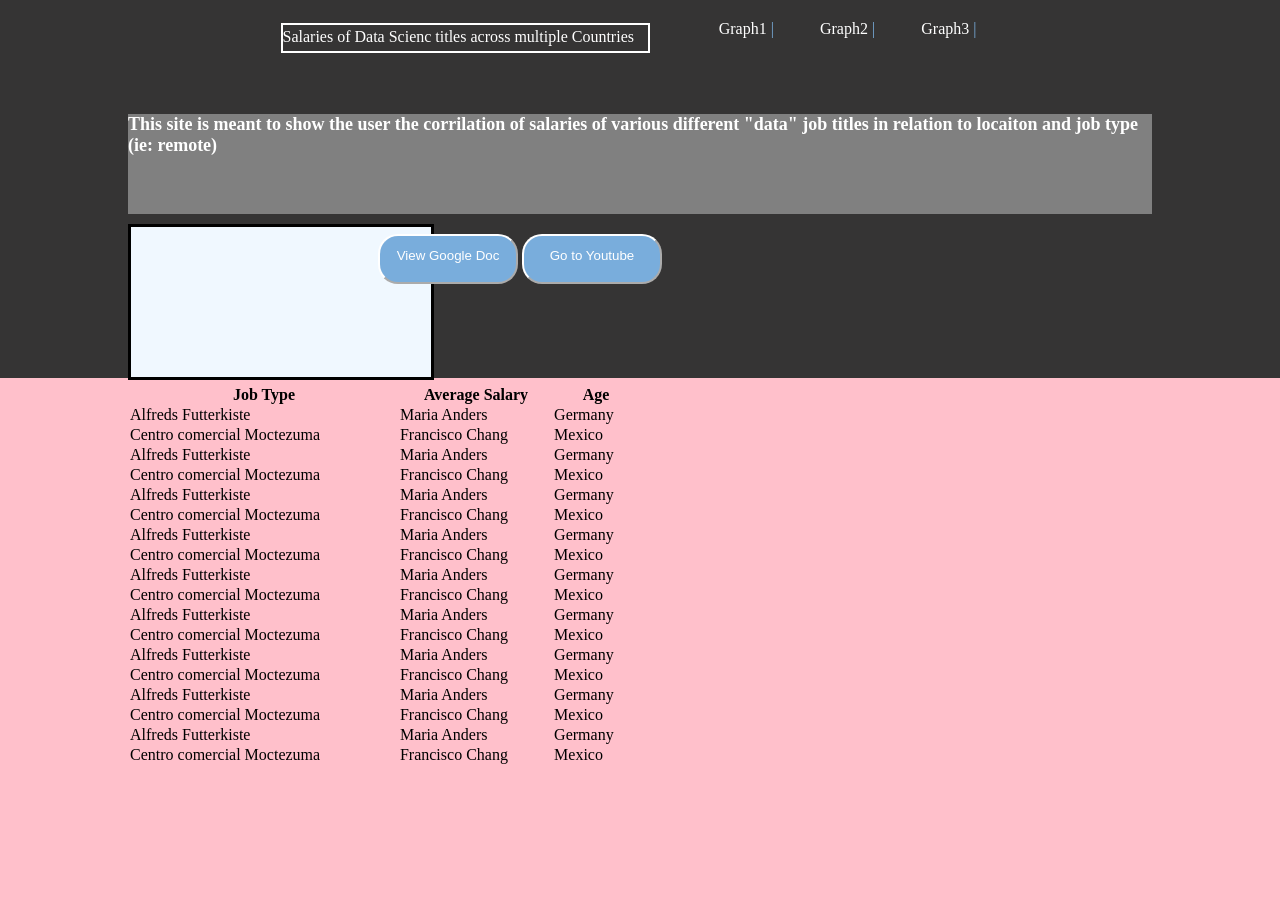
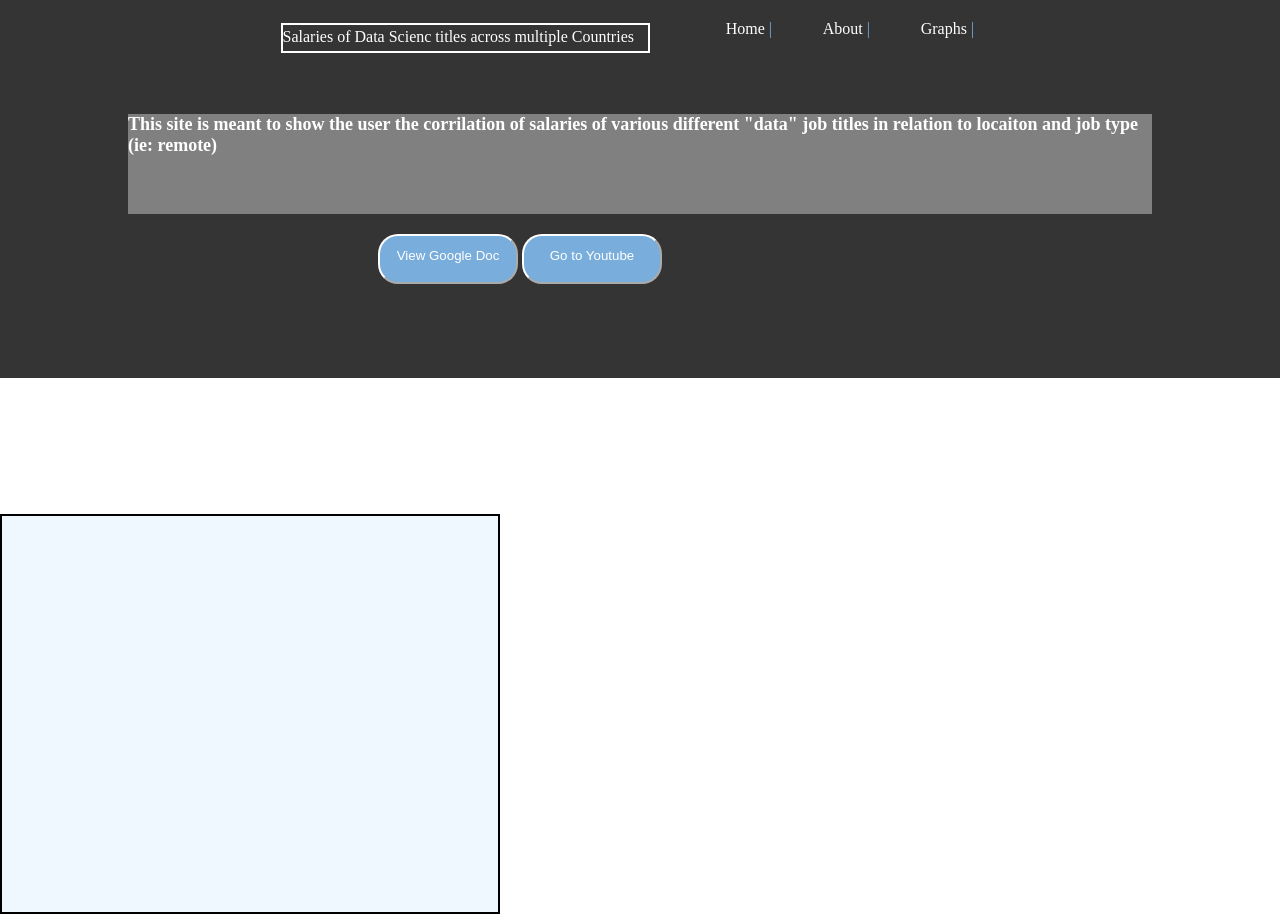
Before and after one commit to OluwatisheElesi/VisualFinal, a plain HTML site: page about.html in a window 1280 px wide. Shown: the top 917 px of the page. Drawn offline with nearby package versions, Linux system fonts and the light colour scheme.

Commit message:
Add files via upload

```diff
--- a/about.html
+++ b/about.html
@@ -8,7 +8,6 @@
     <link rel="stylesheet" href="https://cdnjs.cloudflare.com/ajax/libs/font-awesome/4.7.0/css/font-awesome.min.css" />
     <link href="https://fonts.googleapis.com/css?family=Norican" rel="stylesheet" />
     <link rel="stylesheet" href="css/styles.css" />
-    <link rel="stylesheet" href="app.css"/>
     <script src="https://d3js.org/d3.v3.min.js"></script>
     <script type="module">
       // Import the functions you need from the SDKs you need
@@ -35,7 +34,7 @@
       const analytics = getAnalytics(app);
     </script>
 </head>
-<body onload="main()">
+<body>
     <div class="nav">
         <nav>
           <div class="title">
@@ -43,11 +42,11 @@
           </div>
           <ul>
             <div class="links"><br><br>
-              <link><a href="index.html">Graph1
-                <span> | </span>
-                <a href="about.html">Graph2
-                <span> | </span>
-                <a href="graph1.html">Graph3
+              <link><a href="index.html">Home
+              <span> | </span>
+              <a href="about.html">About
+              <span> | </span>
+              <a href="graph1.html">Graphs
                 <span> | </span>
               </a></link>
           </ul>
@@ -64,123 +63,18 @@
     <button class="btn">
       <a href="https://docs.google.com/document/d/1_c6Cci0oShz2NkpPAqUGO9JlmHk51xzJvUhcQHJ15zM/edit?usp=sharing" target="_blank">Go to Youtube</a> </button>
    </div>
+</div>
+    <svg width="500" height="400"
+    style="border: solid 2px black;
+      margin: 0; padding: left;">
 
-	<svg onload="main()" class="bar">
+        <rect id=""></rect>
+        <rect id=""></rect>
+        <rect id=""></rect>
 
-
-       <table style="width:50%">
-        <tr>
-          <th>Job Type</th>
-          <th>Average Salary</th>
-          <th>Age</th>
-          </tr>
-  <tr>
-    <td>Alfreds Futterkiste</td>
-    <td>Maria Anders</td>
-    <td>Germany</td>
-  </tr>
-  <tr>
-    <td>Centro comercial Moctezuma</td>
-    <td>Francisco Chang</td>
-    <td>Mexico</td>
-  </tr>
-</tr>
-<tr>
-  <td>Alfreds Futterkiste</td>
-  <td>Maria Anders</td>
-  <td>Germany</td>
-</tr>
-<tr>
-  <td>Centro comercial Moctezuma</td>
-  <td>Francisco Chang</td>
-  <td>Mexico</td>
-</tr>
-</tr>
-<tr>
-  <td>Alfreds Futterkiste</td>
-  <td>Maria Anders</td>
-  <td>Germany</td>
-</tr>
-<tr>
-  <td>Centro comercial Moctezuma</td>
-  <td>Francisco Chang</td>
-  <td>Mexico</td>
-</tr>
-</tr>
-<tr>
-  <td>Alfreds Futterkiste</td>
-  <td>Maria Anders</td>
-  <td>Germany</td>
-</tr>
-<tr>
-  <td>Centro comercial Moctezuma</td>
-  <td>Francisco Chang</td>
-  <td>Mexico</td>
-</tr>
-</tr>
-<tr>
-  <td>Alfreds Futterkiste</td>
-  <td>Maria Anders</td>
-  <td>Germany</td>
-</tr>
-<tr>
-  <td>Centro comercial Moctezuma</td>
-  <td>Francisco Chang</td>
-  <td>Mexico</td>
-</tr>
-</tr>
-<tr>
-  <td>Alfreds Futterkiste</td>
-  <td>Maria Anders</td>
-  <td>Germany</td>
-</tr>
-<tr>
-  <td>Centro comercial Moctezuma</td>
-  <td>Francisco Chang</td>
-  <td>Mexico</td>
-</tr>
-</tr>
-<tr>
-  <td>Alfreds Futterkiste</td>
-  <td>Maria Anders</td>
-  <td>Germany</td>
-</tr>
-<tr>
-  <td>Centro comercial Moctezuma</td>
-  <td>Francisco Chang</td>
-  <td>Mexico</td>
-</tr>
-</tr>
-<tr>
-  <td>Alfreds Futterkiste</td>
-  <td>Maria Anders</td>
-  <td>Germany</td>
-</tr>
-<tr>
-  <td>Centro comercial Moctezuma</td>
-  <td>Francisco Chang</td>
-  <td>Mexico</td>
-</tr>
-</tr>
-<tr>
-  <td>Alfreds Futterkiste</td>
-  <td>Maria Anders</td>
-  <td>Germany</td>
-</tr>
-<tr>
-  <td>Centro comercial Moctezuma</td>
-  <td>Francisco Chang</td>
-  <td>Mexico</td>
-</tr>
-
-       </table>
-       </svg>
         <br>
-
-        <footer class="one">
+        <footer>
          <span class="Copyright">Created By Oluwatishe Elesinnla 2022.</span>
         </footer>
-      </body>
-<script src="app.js"></script>
 
-</html>
+</body>
```
Also changed, not shown: graph1.html (+32 -53 lines), index.html (+10 -94 lines).
